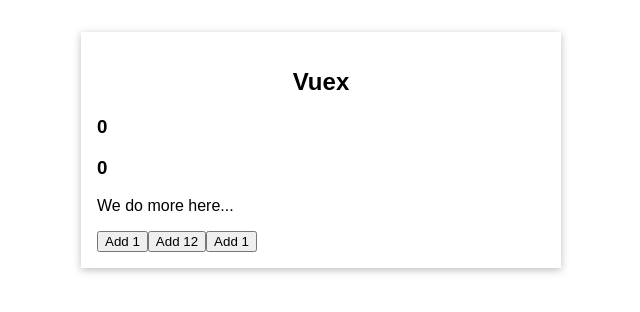
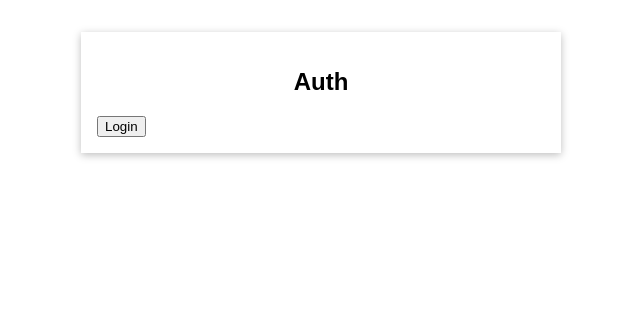
Before and after one commit to butters5789/vue-tcg-using-vuex, a Vue app: page / in a window 1280 px wide. Shown: the top 312 px of the page, without its empty margins (319-959 px from the left). Built offline with nearby package versions, Linux system fonts and the light colour scheme.

Commit message:
another state example

```diff
--- a/src/App.vue
+++ b/src/App.vue
@@ -1,5 +1,5 @@
 <template>
-  <base-container title="Vuex">
+  <base-container v-if="userIsAuthenticated" title="Vuex">
     <the-counter></the-counter>
 
     <favorite-value></favorite-value>
@@ -8,24 +8,33 @@
 
     <change-counter></change-counter>
   </base-container>
+
+  <base-container title="Auth">
+    <user-auth></user-auth>
+  </base-container>
 </template>
 
 <script>
+import { mapActions, mapGetters } from 'vuex';
 import BaseContainer from './components/BaseContainer.vue';
 import ChangeCounter from './components/ChangeCounter.vue';
+import FavoriteValue from './components/FavoriteValue.vue';
 import TheCounter from './components/TheCounter.vue';
-import FavoriteValue from './components/FavoriteValue.vue';
-import { mapActions } from 'vuex';
+import UserAuth from './components/UserAuth.vue';
 
 export default {
+  computed: {
+    ...mapGetters(['userIsAuthenticated']),
+  },
+  methods: {
+    ...mapActions(['addOne']),
+  },
   components: {
     BaseContainer,
     ChangeCounter,
+    FavoriteValue,
     TheCounter,
-    FavoriteValue,
-  },
-  methods: {
-    ...mapActions(['addOne']),
+    UserAuth,
   },
 };
 </script>
--- /dev/null
+++ b/src/components/UserAuth.vue
@@ -0,0 +1,17 @@
+<template>
+  <button v-if="!userIsAuthenticated" @click="login">Login</button>
+  <button v-else @click="logout">Logout</button>
+</template>
+
+<script>
+import { mapActions, mapGetters } from 'vuex';
+
+export default {
+  computed: {
+    ...mapGetters(['userIsAuthenticated']),
+  },
+  methods: {
+    ...mapActions(['login', 'logout']),
+  },
+};
+</script>
--- a/src/main.js
+++ b/src/main.js
@@ -7,6 +7,7 @@
   state() {
     return {
       counter: 0,
+      isLoggedIn: false,
     };
   },
   getters: {
@@ -26,6 +27,9 @@
 
       return finalCounter;
     },
+    userIsAuthenticated(state) {
+      return state.isLoggedIn;
+    },
   },
   actions: {
     addOne(context) {
@@ -36,6 +40,12 @@
     increase(context, payload) {
       context.commit('increase', payload);
     },
+    login({ commit }) {
+      commit('setAuth', { isAuth: true });
+    },
+    logout({ commit }) {
+      commit('setAuth', { isAuth: false });
+    },
   },
   mutations: {
     addOne(state) {
@@ -43,6 +53,9 @@
     },
     increase(state, payload) {
       state.counter = state.counter + payload.value;
+    },
+    setAuth(state, payload) {
+      state.isLoggedIn = payload.isAuth;
     },
   },
 });
```
Also changed, not shown: src/components/TheCounter.vue (line endings or trailing spaces).
